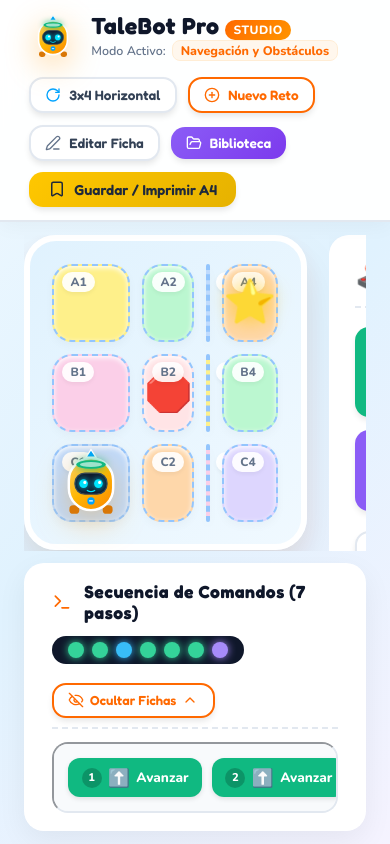
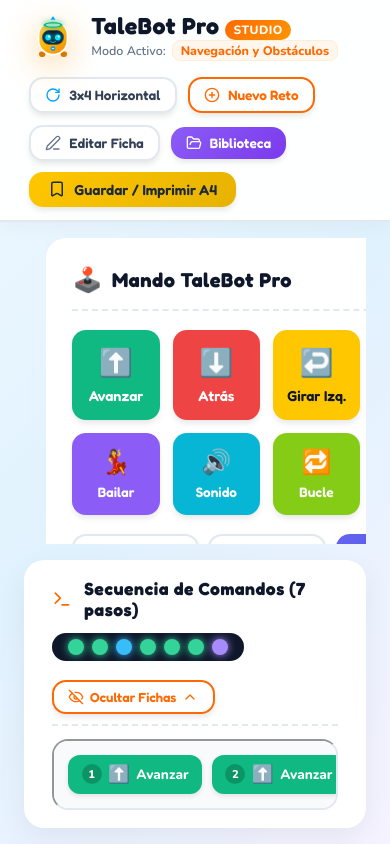
Before and after one commit to miguelpicado/tale-bot-challenge, a React (Vite) app: page / in a window 390 px wide. Built offline with nearby package versions, Linux system fonts and the light colour scheme.

Commit message:
Refactor: holistic responsive layout with max proportional map scaling and clean aligned sequence bar

```diff
--- a/src/App.jsx
+++ b/src/App.jsx
@@ -247,32 +247,33 @@
         activeModeName={activeModeName}
       />
 
-      {/* Main Hero Workspace - Fits 16:9 Screen without Vertical Scroll */}
+      {/* Main Hero Workspace - Fits viewport without scroll, Map expands to max space */}
       <main style={{
         maxWidth: '1440px',
         width: '100%',
         margin: '0 auto',
-        padding: '0.8rem 1.5rem',
+        padding: '1rem 1.5rem',
         flex: 1,
         display: 'flex',
         flexDirection: 'column',
         justifyContent: 'space-between',
-        gap: '0.8rem',
+        gap: '1rem',
+        boxSizing: 'border-box',
         overflow: 'hidden'
       }}>
-        {/* Top Split Area: Proportionally sized Map + Wider 500px Sidebar */}
+        {/* Top Split Area: Maximum Hero Grid Map + Fluid Right Controller Sidebar */}
         <div style={{
           display: 'grid',
-          gridTemplateColumns: '1fr 500px', // Wider sidebar, proportionally smaller map
+          gridTemplateColumns: '1fr 440px',
           gap: '1.4rem',
-          alignItems: 'center',
+          alignItems: 'stretch',
           width: '100%',
           flex: 1,
-          maxHeight: 'calc(100vh - 180px)',
+          minHeight: 0,
           overflow: 'hidden'
         }}>
-          {/* Hero Grid Canvas */}
-          <section style={{ display: 'flex', flexDirection: 'column', alignItems: 'center', justifyContent: 'center', width: '100%', height: '100%' }}>
+          {/* Hero Grid Canvas Column (Expands Map to Maximum Available Area) */}
+          <section style={{ display: 'flex', alignItems: 'center', justifyContent: 'center', width: '100%', height: '100%', minHeight: 0, overflow: 'hidden' }}>
             <GridCanvas
               numRows={numRows}
               numCols={numCols}
@@ -289,8 +290,8 @@
             />
           </section>
 
-          {/* Right Controller Sidebar (500px wide, fits nicely) */}
-          <aside style={{ display: 'flex', flexDirection: 'column', gap: '0.8rem', width: '100%', maxHeight: '100%', overflowY: 'auto' }}>
+          {/* Right Controller Sidebar */}
+          <aside style={{ display: 'flex', flexDirection: 'column', gap: '1rem', width: '100%', height: '100%', minHeight: 0, overflowY: 'auto' }}>
             <TaleBotController
               commands={currentChallenge.commands || []}
               onAddCommand={handleAddCommand}
--- a/src/components/GridCanvas.jsx
+++ b/src/components/GridCanvas.jsx
@@ -53,24 +53,25 @@
       ref={containerRef}
       style={{
         display: 'flex',
-        flexDirection: 'column',
         alignItems: 'center',
+        justifyContent: 'center',
         position: 'relative',
-        width: '100%'
+        width: '100%',
+        height: '100%',
+        minHeight: 0
       }}
     >
-      {/* Hero Canvas Container */}
+      {/* Hero Canvas Container (Expands to maximum available space) */}
       <div
         style={{
           background: theme.bgGradient,
-          padding: '1.4rem',
-          borderRadius: '32px',
-          boxShadow: '0 25px 50px rgba(0, 0, 0, 0.08), 0 10px 25px rgba(255, 105, 0, 0.08)',
-          border: '6px solid #FFFFFF',
+          padding: '1.2rem',
+          borderRadius: '28px',
+          boxShadow: '0 20px 45px rgba(0, 0, 0, 0.08), 0 8px 20px rgba(255, 105, 0, 0.08)',
+          border: '5px solid #FFFFFF',
           position: 'relative',
-          width: '100%',
-          maxWidth: '520px',
-          maxHeight: 'calc(100vh - 340px)',
+          maxHeight: '100%',
+          maxWidth: '100%',
           aspectRatio: `${numCols} / ${numRows}`,
           transition: 'all 0.3s cubic-bezier(0.34, 1.56, 0.64, 1)'
         }}
```
